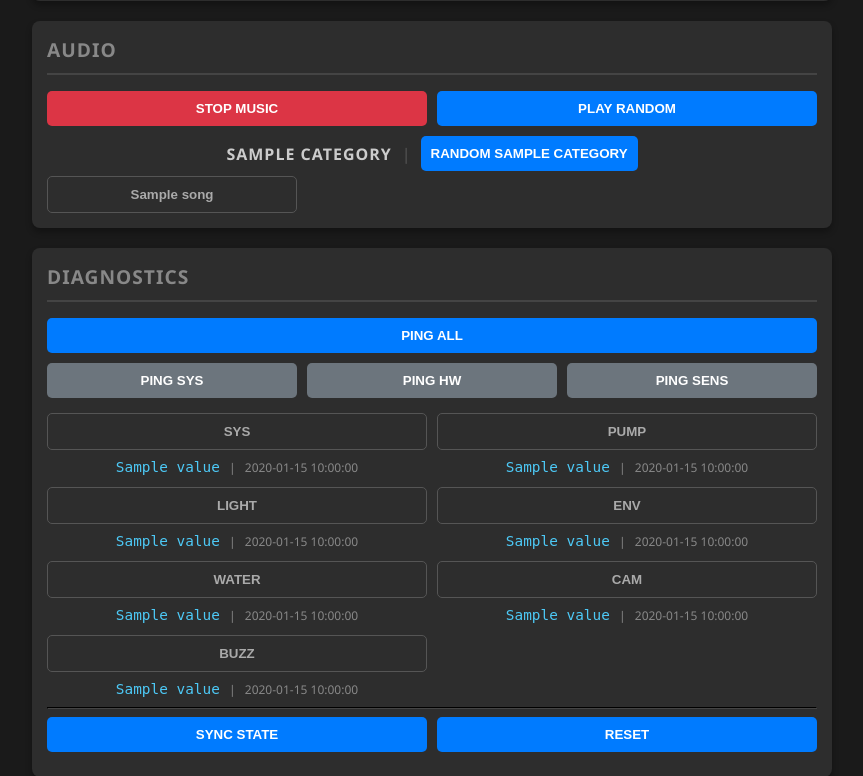
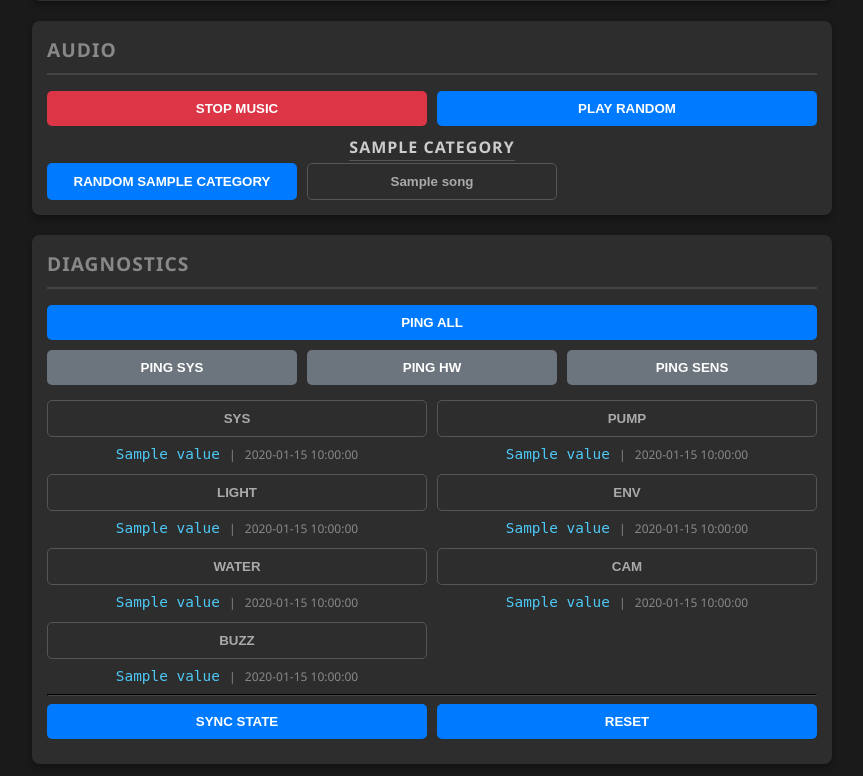
Before and after one commit to JasonCreemers/AeroSense, a Python web app: template templates/index.html in a window 1280 px wide. Shown: the part 2503-3279 px from the top of the page, without its empty margins (208-1071 px from the left). Run offline with Jinja, Linux system fonts and the light colour scheme; the template is opened without the code that fills it: most values are stand-ins (such as "Sample title", 1, 10 or a date in 2020); grey boxes marked "Sample" are stand-in pictures; some libraries are stand-ins or nearby versions.

Commit message:
small changes

```diff
--- a/aerosense/__init__.py
+++ b/aerosense/__init__.py
@@ -13,7 +13,7 @@ Usage:
 from typing import List
 
 # --- Versioning ---
-__version__: str = "v4.3.8"
+__version__: str = "v4.3.9"
 __release__: str = "2026-03-24"
 
 # --- Component Exports ---
--- a/templates/index.html
+++ b/templates/index.html
@@ -224,16 +224,15 @@
             </div>
             {% for category, songs in song_categories.items() %}
                 <div style="margin-top: 10px;">
-                    <div style="display: flex; align-items: center; justify-content: center; gap: 10px; margin-bottom: 5px;">
-                        <span style="font-size: 1rem; color: #ccc; text-transform: uppercase; letter-spacing: 1px; font-weight: bold;">{{ category }}</span>
+                    <div style="text-align: center; margin-bottom: 5px;">
+                        <span style="font-size: 1rem; color: #ccc; text-transform: uppercase; letter-spacing: 1px; font-weight: bold; border-bottom: 1px solid #555; padding-bottom: 2px;">{{ category }}</span>
+                    </div>
+                    <div class="grid-3">
                         {% if category != 'System' %}
-                        <span style="color: #555;">|</span>
-                        <button class="btn-blue" style="width: auto;" onclick="post('/api/music', {action: 'RANDOM_CATEGORY', category: '{{ category }}'})">
+                        <button class="btn-blue" onclick="post('/api/music', {action: 'RANDOM_CATEGORY', category: '{{ category }}'})">
                             RANDOM {{ category.upper() }}
                         </button>
                         {% endif %}
-                    </div>
-                    <div class="grid-3">
                         {% for song in songs %}
                             <button class="btn-outline" onclick="post('/api/music', {action: 'PLAY', song: '{{ song }}'})">
                                 {{ song }}
```
Also changed, not shown: CHANGELOG.md, README.md.
